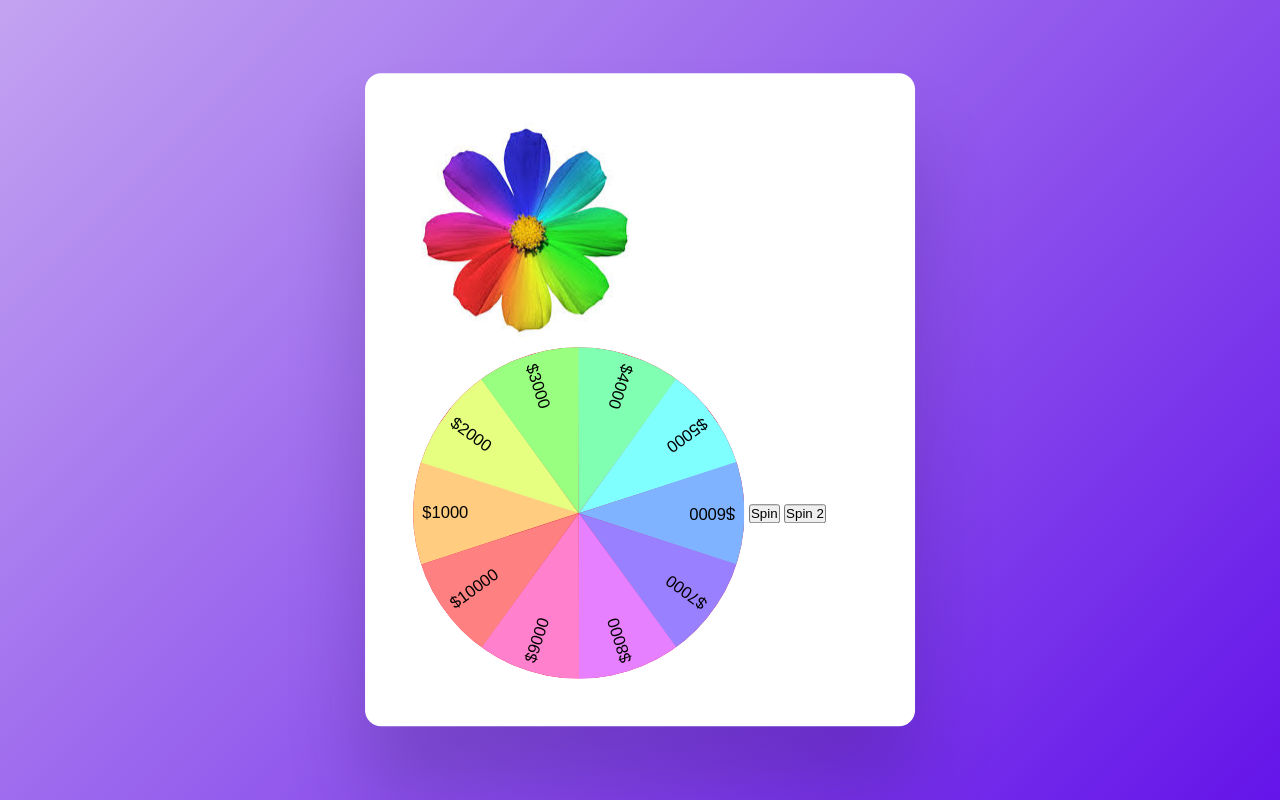
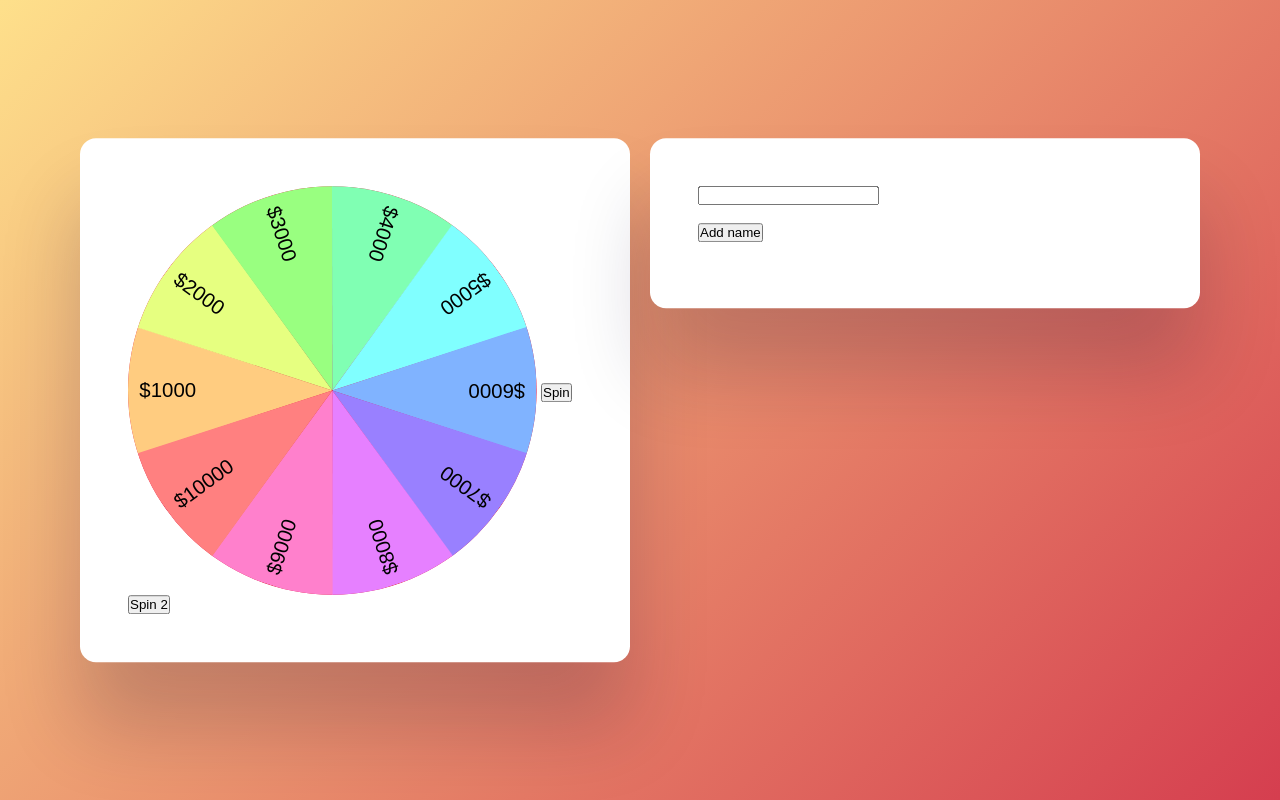
Before and after one commit to nicoletavoinea/WheelOfNames, a plain HTML site: page index.html in a window 1280 px wide. Drawn offline with Linux system fonts and the light colour scheme.

Commit message:
Added a list of names. It is not yet linked with the wheel.

```diff
--- a/index.html
+++ b/index.html
@@ -2,100 +2,12 @@
   <head>
     <meta name="viewport" content="width=device-width, initial-scale=1.0" />
     <title>Wheel Of Names</title>
-    <style>
-      * {
-  padding: 0;
-  margin: 0;
-  box-sizing: border-box;
-  font-family: "Poppins", sans-serif;
-}
-body {
-  height: 100vh;
-  background: linear-gradient(135deg, #c3a3f1, #6414e9);
-}
-.wrapper {
-  width: 90%;
-  max-width: 34.37em;
-  max-height: 90vh;
-  background-color: #ffffff;
-  position: absolute;
-  transform: translate(-50%, -50%);
-  top: 50%;
-  left: 50%;
-  padding: 3em;
-  border-radius: 1em;
-  box-shadow: 0 4em 5em rgba(27, 8, 53, 0.2);
-}
-.container {
-  position: relative;
-  width: 100%;
-  height: 100%;
-}
-
-#wheel {
-  display: inline-block;
-  max-height: inherit;
-  top: 0;
-  padding: 0;
-  transform-origin: center;
-}
-
-:where(ul){
-  --_items: 10;
-  all: unset;
-  aspect-ratio: 1 / 1;
-  background: crimson;
-  container-type: inline-size;
-  direction: ltr;
-  display: grid;
-  place-content: center start;
-}
-
-li {
-  align-content: center;
-  background: deepskyblue;
-  display: grid;
-  font-size: 5cqi;
-  grid-area: 1 / -1;
-  list-style: none;
-  padding-left: 1ch;
-  transform-origin: center right;
-  width: 50cqi;
-  &:nth-of-type(1) { --_idx: 1; }
-  &:nth-of-type(2) { --_idx: 2; }
-  &:nth-of-type(3) { --_idx: 3; }
-  &:nth-of-type(4) { --_idx: 4; }
-  &:nth-of-type(5) { --_idx: 5; }
-  &:nth-of-type(6) { --_idx: 6; }
-  &:nth-of-type(7) { --_idx: 7; }
-  &:nth-of-type(8) { --_idx: 8; }
-  &:nth-of-type(9) { --_idx: 9; }
-  &:nth-of-type(10) { --_idx: 10; }
-
-}
-
-li {
-  rotate: calc(360deg / var(--_items) * calc(var(--_idx) - 1));
-  background: hsl(calc(360deg / var(--_items) * calc(var(--_idx))), 100%, 75%);
-  height: calc((2 * pi * 50cqi) / var(--_items));
-  clip-path: polygon(0% 0%, 100% 50%, 0% 100%);
-  clip-path: polygon(0% -2%, 100% 50%, 0% 102%);
-
-}
-
-.wheel-of-fortune {
-  clip-path: inset(0 0 0 0 round 50%);
-}
-
-
-    </style>
-    <link rel="stylesheet" href="style.css" />  </head>
+    <link rel="stylesheet" href="style.css" />
+  </head>
   <body>
     <div class="wrapper">
       <div class="container">
         <div id="wheel">
-          <img id="image" src="flower.jpeg" alt="Italian Trulli">
-          <canvas height="100%" width="100%"></canvas>
           <ul class="wheel-of-fortune">
             <li>$1000</li>
             <li>$2000</li>
@@ -107,12 +19,16 @@ li {
             <li>$8000</li>
             <li>$9000</li>
             <li>$10000</li>
-
           </ul>
           </div>
         <button id="spin-btn" onclick="startSpinning()">Spin</button>
         <button id="spin-btn2">Spin 2</button>
       </div>
+    <div class="container">
+      <input type="text" id="addname" name="addname"><br><br>
+      <button id="addbutton" onclick="addItemToTheList()">Add name</button><br><br>
+      <ul id="list-of-names"></ul>
+    </div>
     </div>
     <script src="script.js"></script>
   </body>
--- a/script.js
+++ b/script.js
@@ -2,9 +2,10 @@ const wheel_ul = document.querySelector("ul");
 const wheel = document.querySelector("ul");
 const spinBtn = document.getElementById("spin-btn");
 const spin = document.getElementById("spin-btn2");
-console.log(spin)
+console.log(spin);
 let currentRotation=0;
-console.log(wheel)
+console.log(wheel);
+console.log(document.getElementById("list-of-names"));
 
 
 function startSpinning() {
@@ -17,8 +18,7 @@ function startSpinning() {
 
   setTimeout(() => {
     decideWinner();;
-}, 2000);
-
+  }, 2000);
 
 }
 
@@ -59,3 +59,17 @@ function decideWinner(){
   console.log(angle)
   alert('Winner is ' + angle);
 }
+
+
+function addItemToTheList(){
+  let newEntry= document.getElementById("addname").value;
+  let ul = document.getElementById("list-of-names");
+
+  if(newEntry){
+    let li = document.createElement("li");
+    li.appendChild(document.createTextNode(newEntry));
+    ul.appendChild(li);
+    document.getElementById("addname").value=null;
+  }
+
+}
--- a/style.css
+++ b/style.css
@@ -6,31 +6,84 @@
 }
 body {
   height: 100vh;
-  background: linear-gradient(135deg, #c3a3f1, #6414e9);
+  background: linear-gradient(135deg, #fee08b, #d53e4f);
 }
 .wrapper {
   width: 90%;
-  max-width: 34.37em;
+  max-width: 70em;
   max-height: 90vh;
-  background-color: #ffffff;
   position: absolute;
   transform: translate(-50%, -50%);
   top: 50%;
   left: 50%;
+  display: flex;
+  gap: 20px;
+}
+.container {
+  position: relative;
+  max-width: 35em;
+  width: 100%;
+  height: 100%;
+  background-color: #ffffff;
   padding: 3em;
   border-radius: 1em;
   box-shadow: 0 4em 5em rgba(27, 8, 53, 0.2);
 }
-.container {
-  position: relative;
-  width: 100%;
-  height: 100%;
-}
 
-.wheel {
+#wheel {
+  display: inline-block;
+  width: 90%;
+  height: 90%;
   max-height: inherit;
-  width: inherit;
   top: 0;
   padding: 0;
   transform-origin: center;
 }
+
+:where(ul.wheel-of-fortune){
+  --_items: 10;
+  all: unset;
+  aspect-ratio: 1 / 1;
+  background: crimson;
+  container-type: inline-size;
+  direction: ltr;
+  display: grid;
+  place-content: center start;
+}
+
+li {
+  align-content: center;
+  background: deepskyblue;
+  display: grid;
+  font-size: 5cqi;
+  grid-area: 1 / -1;
+  list-style: none;
+  padding-left: 1ch;
+  transform-origin: center right;
+  width: 50cqi;
+  &:nth-of-type(1) { --_idx: 1; }
+  &:nth-of-type(2) { --_idx: 2; }
+  &:nth-of-type(3) { --_idx: 3; }
+  &:nth-of-type(4) { --_idx: 4; }
+  &:nth-of-type(5) { --_idx: 5; }
+  &:nth-of-type(6) { --_idx: 6; }
+  &:nth-of-type(7) { --_idx: 7; }
+  &:nth-of-type(8) { --_idx: 8; }
+  &:nth-of-type(9) { --_idx: 9; }
+  &:nth-of-type(10){ --_idx: 10;}
+  rotate: calc(360deg / var(--_items) * calc(var(--_idx) - 1));
+  background: hsl(calc(360deg / var(--_items) * calc(var(--_idx))), 100%, 75%);
+  height: calc((2 * pi * 50cqi) / var(--_items));
+  clip-path: polygon(0% 0%, 100% 50%, 0% 100%);
+  clip-path: polygon(0% -2%, 100% 50%, 0% 102%);
+}
+
+.wheel-of-fortune {
+  clip-path: inset(0 0 0 0 round 50%);
+  align-items: center;
+}
+
+.list-of-names{
+  align-content: left;
+  background: deepskyblue;
+}
```
Also changed, not shown: flower.jpeg (deleted).
